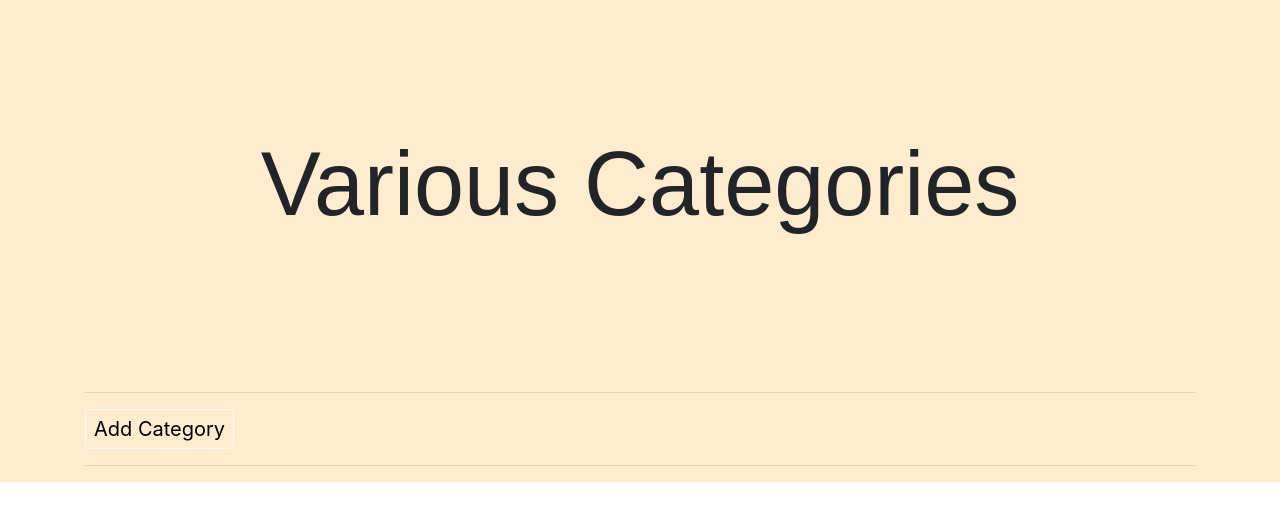
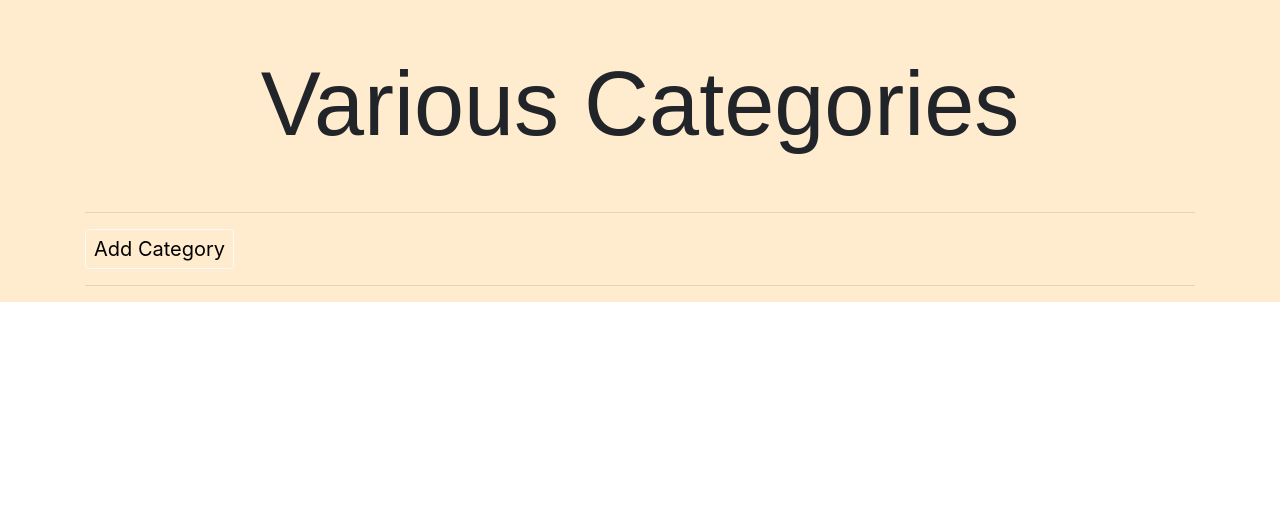
Before and after one commit to EmmaKibore/kids-craze2, a Django app: page /categories/ in a window 1280 px wide. Shown: the part 77-598 px from the top of the page. Run offline with Django 3.2, Linux system fonts and the light colour scheme; data that the repository does not hold is empty; some libraries are stand-ins or nearby versions; some web fonts are replaced.

Commit message:
added category

```diff
--- a/Craze/templates/categories.html
+++ b/Craze/templates/categories.html
@@ -4,7 +4,7 @@
 {% block content %}
     {{block.super}}
 <div style = "background-color: blanchedalmond;" class="container-fluid">
-<div style="text-align:center; padding-top: 130px; padding-bottom: 130px; " class="container-fluid" id="moda">
+<div style="text-align:center; padding-top: 50px; padding-bottom: 30px; " class="container-fluid" id="moda">
 
         <div class="content text-center">
                 <h1 style="font-size: 90px; font-family: 'Black And White Picture', sans-serif;"> Various Categories</h1>
```
Also changed, not shown: media/images/bag2.jpeg (added), media/images/bag2_XFMs31W.jpeg (added), 1 other file.
